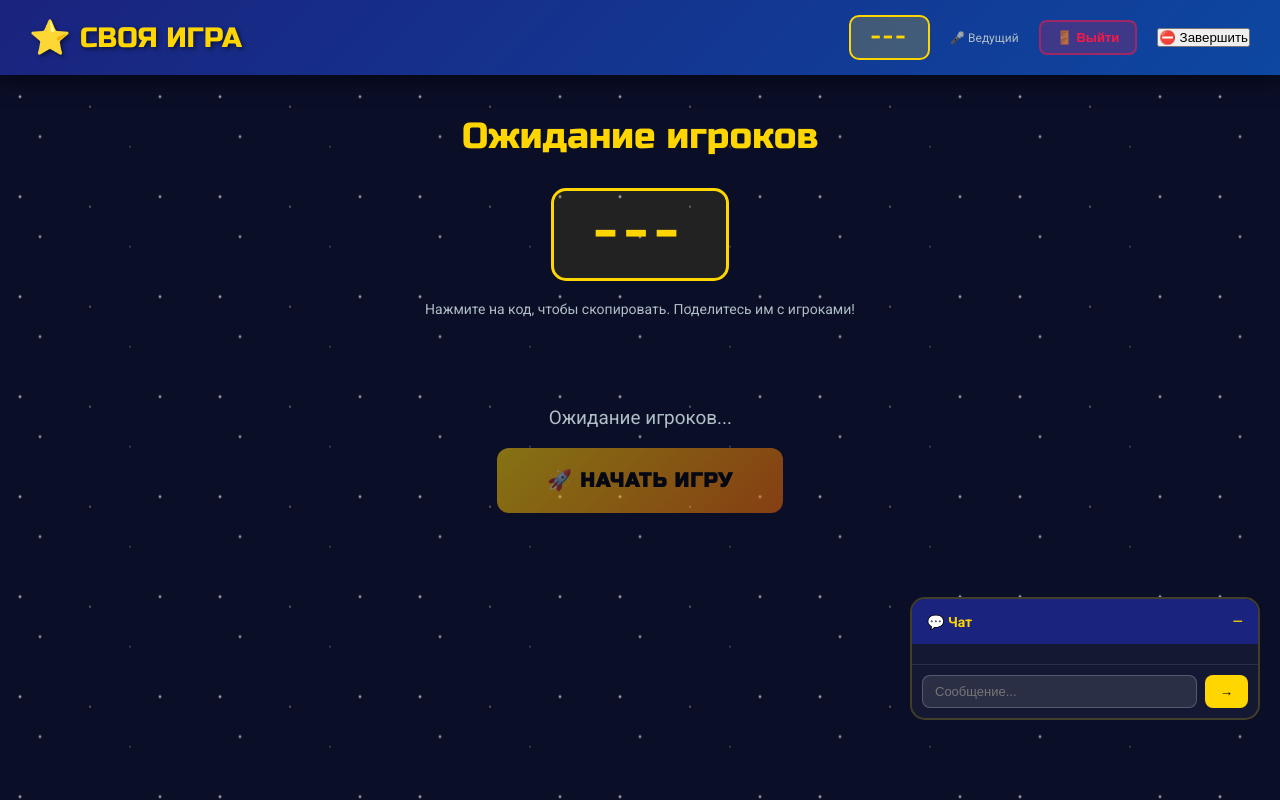
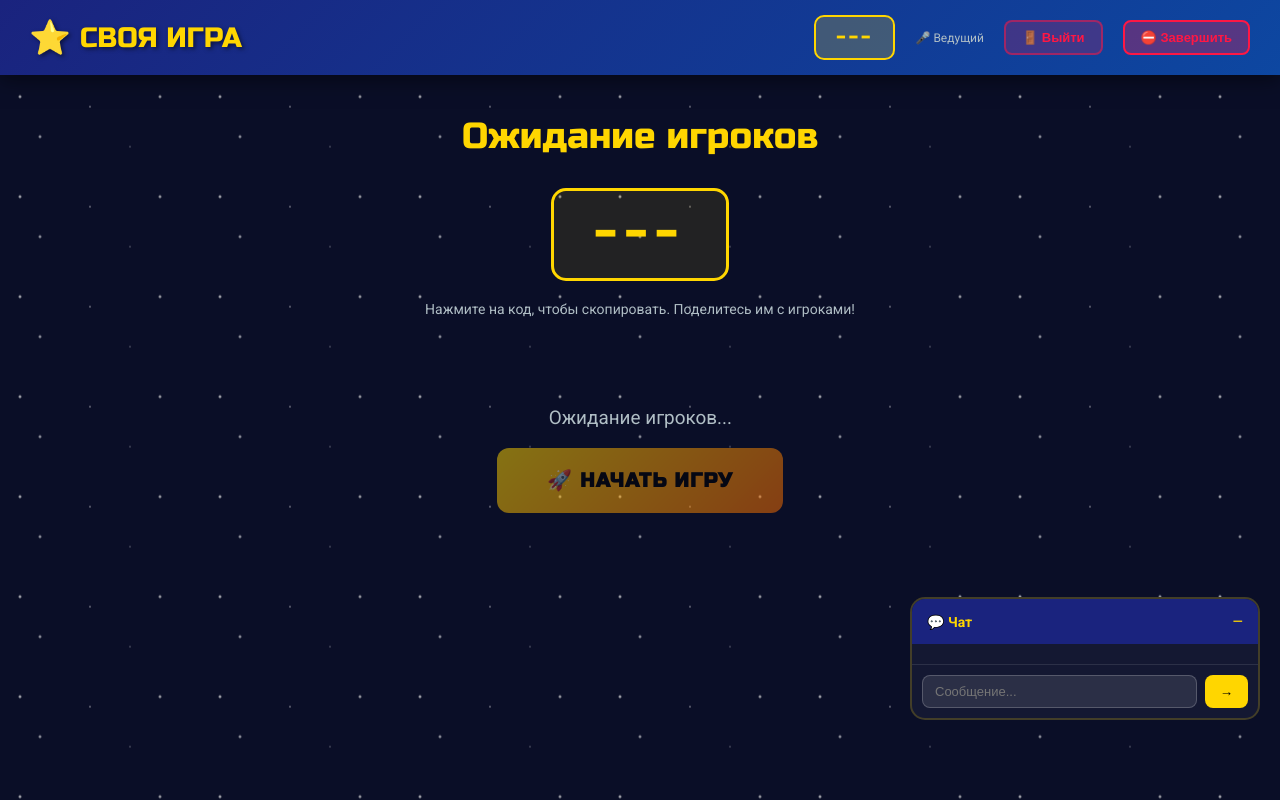
Before and after one commit to antonhome470-lgtm/svoja-igra, a website: page public/host.html in a window 1280 px wide. Drawn offline with nearby package versions, Linux system fonts and the light colour scheme; no server answers.

Commit message:
Update style.css

```diff
--- a/public/css/style.css
+++ b/public/css/style.css
@@ -1655,3 +1655,22 @@ body {
   gap: 10px;
   justify-content: center;
 }
+
+/* ===== КНОПКА ЗАВЕРШЕНИЯ ИГРЫ ===== */
+.btn-end-game {
+  background: rgba(255, 23, 68, 0.3);
+  border: 2px solid var(--danger);
+  color: var(--danger);
+  padding: 8px 16px;
+  border-radius: 8px;
+  cursor: pointer;
+  font-size: 13px;
+  font-weight: 700;
+  transition: all 0.3s;
+}
+
+.btn-end-game:hover {
+  background: rgba(255, 23, 68, 0.5);
+  transform: scale(1.05);
+  box-shadow: 0 0 15px rgba(255, 23, 68, 0.3);
+}
```
